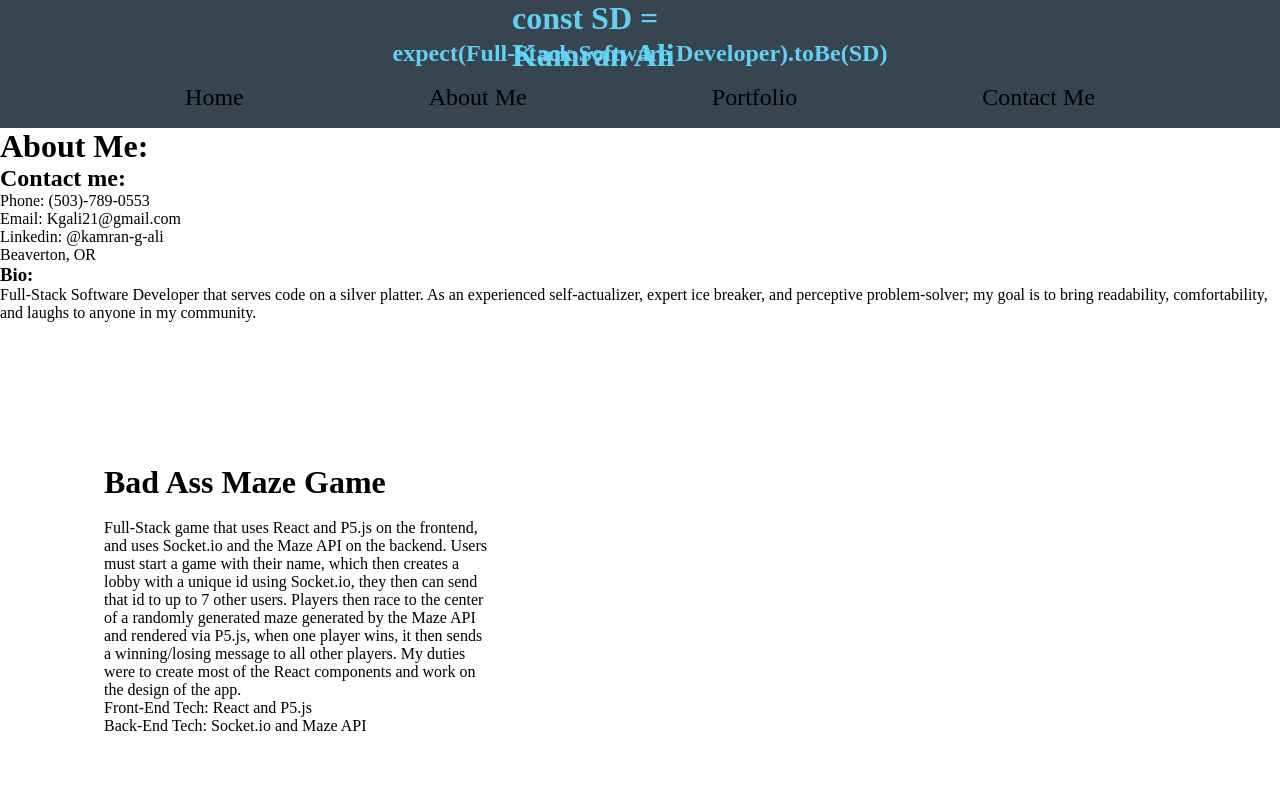
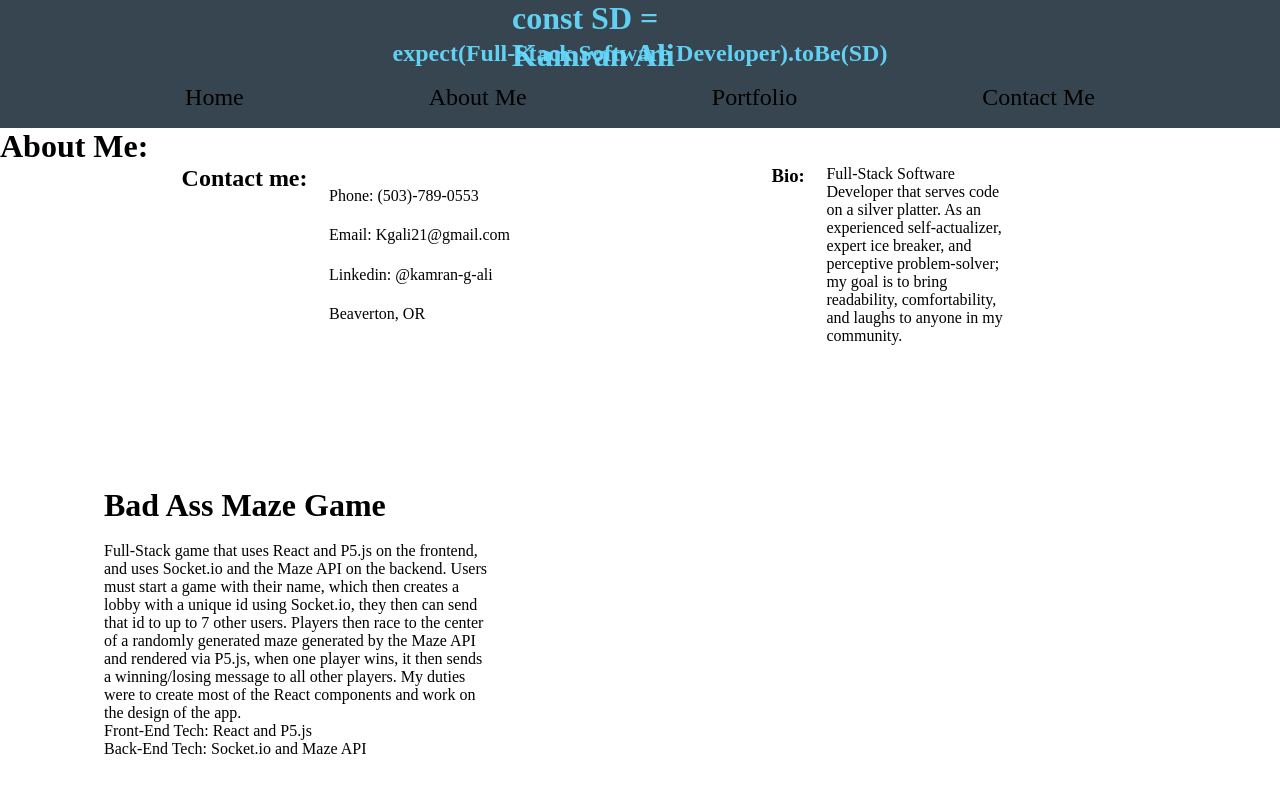
Before and after one commit to kgali21/kam-portfolio, a React app: page / in a window 1280 px wide. Shown: the top 792 px of the page. Built offline with nearby package versions, Linux system fonts and the light colour scheme.

Commit message:
placing About me and Contact Info

```diff
--- /dev/null
+++ b/src/components/aboutMe/AboutMe.css
@@ -0,0 +1,17 @@
+.AboutMeContents {
+    display: flex;
+    justify-content: space-evenly;
+}
+
+.BioContents {
+    width: 15vw;
+    margin-right: 5em;
+    margin-left: -10em;
+}
+.ContactMeContents {
+    display: flex;
+    flex-direction: column;
+    justify-content: space-evenly;
+    margin-right: 5em;
+    margin-left: -10em;
+}
--- a/src/components/aboutMe/AboutMe.js
+++ b/src/components/aboutMe/AboutMe.js
@@ -1,18 +1,20 @@
 import React from 'react';
+
+import styles from './AboutMe.css';
 
 const AboutMe = () => (
     <>
         <h1>About Me: </h1>
-        <div>
+        <div className={styles.AboutMeContents}>
             <h2>Contact me: </h2>
-                <div>
+                <div className={styles.ContactMeContents}>
                     <p>Phone: (503)-789-0553</p>
                     <p>Email: Kgali21@gmail.com</p>
                     <p>Linkedin: @kamran-g-ali</p>
                     <p>Beaverton, OR</p>
                 </div>
             <h3>Bio: </h3>
-                <div>
+                <div className={styles.BioContents}>
                     <p>Full-Stack Software Developer that serves code on a silver platter. As an experienced self-actualizer, expert ice breaker, and perceptive problem-solver; my goal is to bring readability, comfortability, and laughs to anyone in my community.</p>
                 </div>
         </div>
```
